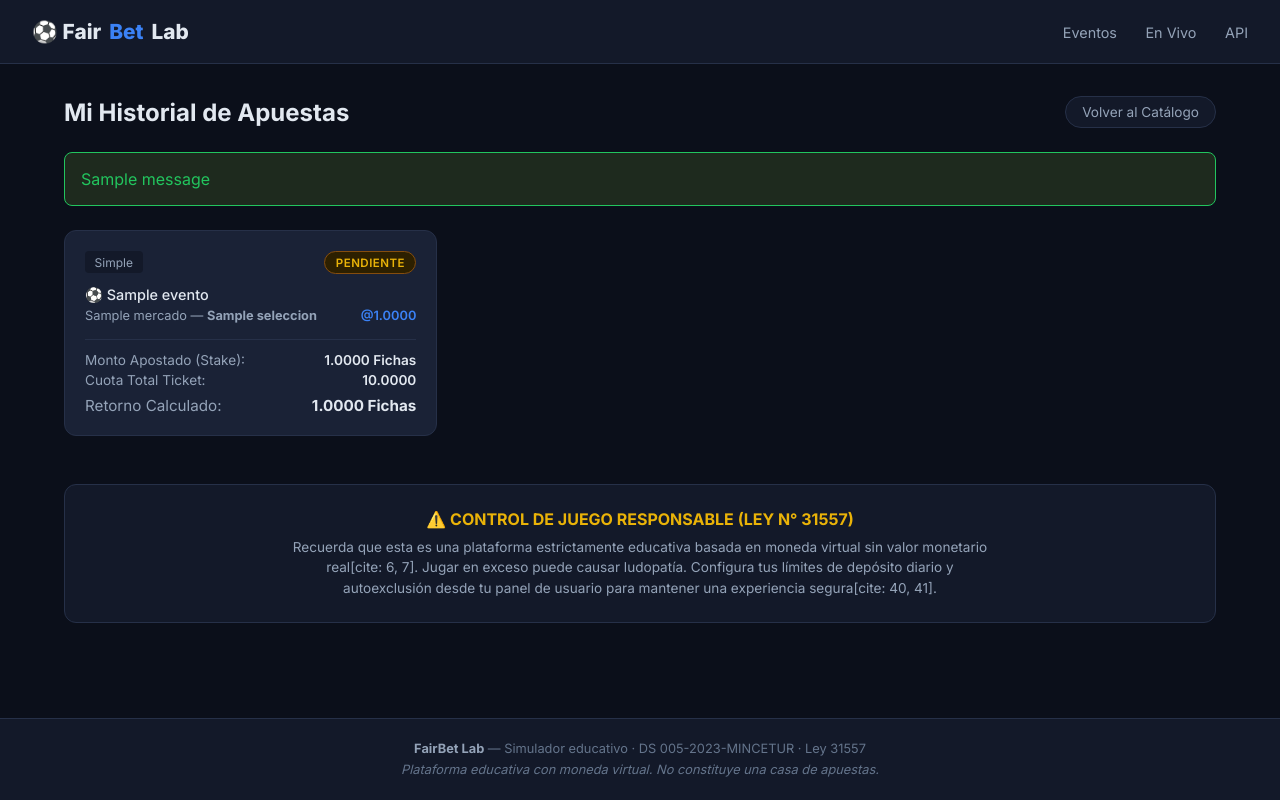
After one commit to carlos-d04p/Proyecto-Challenge_Apuestas, a Django app: page /apuestas/mis-apuestas/ in a window 1280 px wide. The commit adds this page. Run offline with Django 5.2, Linux system fonts and the light colour scheme; a user stored in the database is signed in; tables that the repository leaves empty hold one stand-in row (values such as "Sample post"); one stand-in notice (Sample message) is shown; parts of the project's set-up code (start-up, migrations or seed data) failed here and were passed over.

Commit message:
feat(betting): maquetar vistas de historial, cash-out y widget de juego responsable [ai-assisted]

```diff
--- /dev/null
+++ b/templates/betting/mis_apuestas.html
@@ -0,0 +1,124 @@
+{% extends "base.html" %}
+
+{% block title %}Mis Apuestas — FairBet Lab{% endblock %}
+
+{% block content %}
+<style>
+    .alert-box {
+        padding: 1rem;
+        border-radius: 8px;
+        margin-bottom: 0.5rem;
+    }
+    .alert-success {
+        background: #1e2a1e;
+        border: 1px solid var(--green);
+        color: var(--green);
+    }
+    .alert-error, .alert-danger, .alert-warning {
+        background: #3f0d0d;
+        border: 1px solid var(--live);
+        color: var(--text);
+    }
+
+    /* Clases personalizadas para mapear la máquina de estados de Bet */
+    .badge.pending { background: #2d2000; color: var(--yellow); border: 1px solid #854d0e; }
+    .badge.placed { background: #1e3a5f; color: #60a5fa; border: 1px solid #2563eb; }
+    .badge.won { background: #1e2a1e; color: var(--green); border: 1px solid var(--green); }
+    .badge.lost { background: #3f0d0d; color: var(--live); border: 1px solid var(--live); }
+    .badge.void { background: #1f1f1f; color: #6b7280; border: 1px solid #374151; }
+    .badge.cashed_out { background: #2e1f47; color: #a78bfa; border: 1px solid #6d28d9; }
+
+    /* Modificadores de color para el texto del Payout */
+    .payout-won { color: var(--green); font-weight: 700; }
+    .payout-lost { color: var(--live); font-weight: 700; }
+    .payout-pending { color: var(--text); font-weight: 700; }
+</style>
+
+<div style="display: flex; justify-content: space-between; align-items: center; margin-bottom: 1.5rem;">
+    <h1 class="page-title" style="margin-bottom: 0;">Mi Historial de Apuestas</h1>
+    <a href="{% url 'markets:event_list' %}" class="filter-btn">Volver al Catálogo</a>
+</div>
+
+{% if messages %}
+<div style="margin-bottom: 1.5rem;">
+    {% for message in messages %}
+    <div class="alert-box alert-{{ message.tags }}">
+        {{ message }}
+    </div>
+    {% endfor %}
+</div>
+{% endif %}
+
+{% if apuestas %}
+<div class="event-grid">
+    {% for bet in apuestas %}
+    <div class="event-card" style="cursor: default;">
+        <div class="card-header">
+            <span class="sport-tag">{{ bet.get_bet_type_display }}</span>
+            <span class="badge {{ bet.status|lower }}">
+                {{ bet.get_status_display }}
+            </span>
+        </div>
+
+        <div style="margin: 0.5rem 0 1rem 0;">
+            {% for line in bet.selections.all %}
+            <div style="font-size: 0.9rem; font-weight: 500; margin-bottom: 0.25rem;">
+                ⚽ {{ line.selection.market.event.name }}
+            </div>
+            <div style="font-size: 0.8rem; color: var(--text-soft); display: flex; justify-content: space-between;">
+                <span>{{ line.selection.market.name }} — <strong>{{ line.selection.name }}</strong></span>
+                <span style="color: var(--primary); font-weight: 600;">@{{ line.odds_at_placement }}</span>
+            </div>
+            {% endfor %}
+        </div>
+
+        <div style="border-top: 1px solid var(--border); padding-top: 0.75rem; font-size: 0.85rem; color: var(--text-soft);">
+            <div style="display: flex; justify-content: space-between; margin-bottom: 0.25rem;">
+                <span>Monto Apostado (Stake):</span>
+                <span style="color: var(--text); font-weight: 600;">{{ bet.stake }} Fichas</span>
+            </div>
+            <div style="display: flex; justify-content: space-between; margin-bottom: 0.25rem;">
+                <span>Cuota Total Ticket:</span>
+                <span style="color: var(--text); font-weight: 600;">{{ bet.total_odds }}</span>
+            </div>
+            <div style="display: flex; justify-content: space-between; font-size: 0.95rem; padding-top: 0.25rem;">
+                <span>Retorno Calculado:</span>
+                <span class="{% if bet.status == 'WON' %}payout-won{% elif bet.status == 'LOST' %}payout-lost{% else %}payout-pending{% endif %}">
+                    {% if bet.payout is not None %}{{ bet.payout }} Fichas{% else %}Pendiente{% endif %}
+                </span>
+            </div>
+        </div>
+
+        {% if bet.status == 'PLACED' %}
+        <div style="margin-top: 1rem; padding-top: 0.75rem; border-top: 1px dashed var(--border);">
+            <form method="POST" action="{% url 'betting:ejecutar_cashout' bet.id %}">
+                {% csrf_token %}
+                <input type="hidden" name="current_odds" value="1.8500">
+                <button type="submit" class="filter-btn active"
+                    style="width: 100%; border-radius: 8px; font-weight: 600; background: #b45309; border-color: #b45309;">
+                    💰 Solicitar Cash-Out (Simulado @1.85)
+                </button>
+            </form>
+        </div>
+        {% endif %}
+    </div>
+    {% endfor %}
+</div>
+{% else %}
+<div class="empty">
+    <div style="font-size: 3rem">🎟️</div>
+    <p>Aún no has colocado boletos de apuesta en este sprint.</p>
+</div>
+{% endif %}
+
+<div style="margin-top: 3rem; background: var(--surface); border: 1px solid var(--border); padding: 1.5rem; border-radius: 12px; text-align: center;">
+    <h3 style="color: var(--yellow); font-size: 1rem; margin-bottom: 0.5rem; display: flex; align-items: center; justify-content: center; gap: 0.5rem;">
+        ⚠️ CONTROL DE JUEGO RESPONSABLE (LEY N° 31557)
+    </h3>
+    <p style="font-size: 0.85rem; color: var(--text-soft); max-width: 700px; margin: 0 auto; line-height: 1.5;">
+        Recuerda que esta es una plataforma estrictamente educativa basada en moneda virtual sin valor monetario
+        real[cite: 6, 7]. Jugar en exceso puede causar ludopatía. Configura tus límites de depósito diario y
+        autoexclusión desde tu panel de usuario para mantener una experiencia segura[cite: 40, 41].
+    </p>
+</div>
+{% endblock %}
```
Also changed, not shown: apps/betting/serializers.py (added, +21 -0 lines), apps/betting/views.py (+68 -1 lines), templates/markets/event_detail.html (+27 -4 lines).
